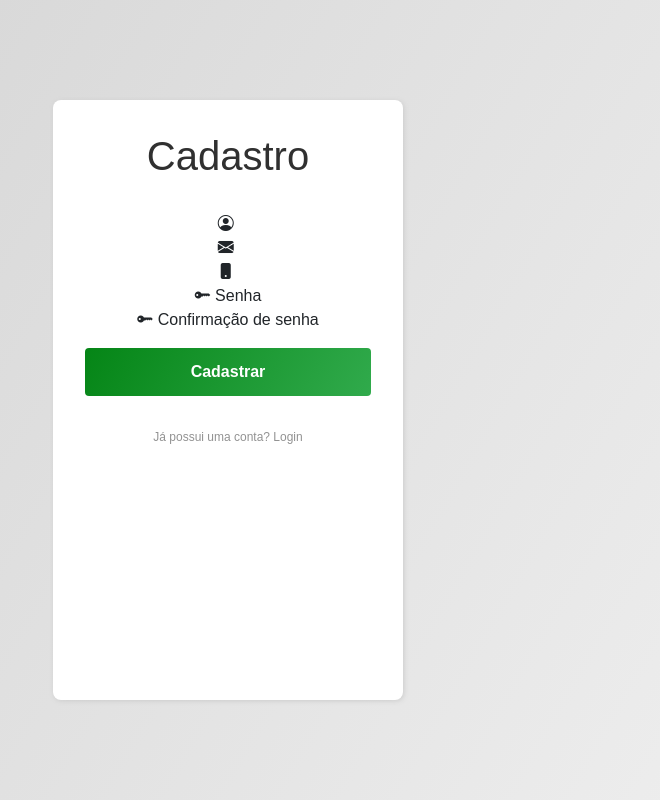
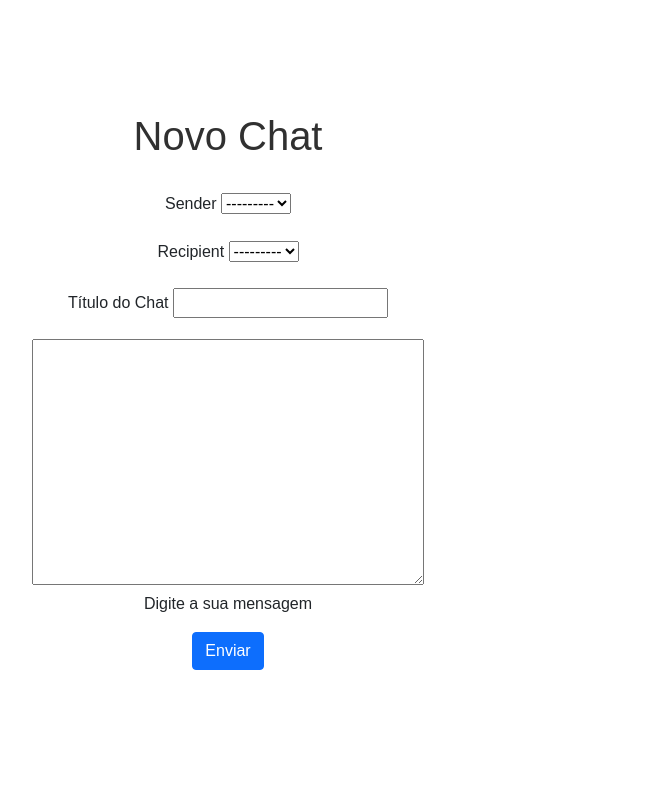
Before and after one commit to karlosruan07/django-chat, a Django app: page /chat/new-chat/ in a window 1280 px wide. Shown: the whole page, without its empty margins (412-1072 px from the left). Run offline with Django 3.2, Linux system fonts and the light colour scheme; some libraries are stand-ins or nearby versions.

Commit message:
funcao create do app chat

```diff
--- a/accounts/templates/accounts/home-content.html
+++ b/accounts/templates/accounts/home-content.html
@@ -1,5 +1,7 @@
 {% extends 'base.html' %}
 
 {% block content %}
-<h1>Home</h1>
+<div style="text-align: center; margin-top: 20%;">
+    <a href="{% url 'new-chat' %}"><button class="btn btn-primary">Novo Chat</button></a>
+</div>
 {% endblock %}
--- a/chat/templates/chat/new-chat.html
+++ b/chat/templates/chat/new-chat.html
@@ -2,59 +2,43 @@
 
 {% load static %}
 
-{% block title %} Signup {% endblock %}
+{% block title %} Novo Chat {% endblock %}
 
 {% block content %}
-    <main class="login">
+<main class="container">
 
-        <div class="signup_container">
+    <div style="text-align: center; margin-top: 10%;">
+        <h1 class="login_title">Novo Chat</h1>
 
-                <h1 class="login_title">Cadastro</h1>
-
-                <form class="login_form" action="" method="POST">
+        <form method="POST">
 
             {% csrf_token %}
 
-                    <div>
-                        <i class="bi bi-person-circle"></i>
-                        <label for="{{ form.username.auto_id }}">{{ form.username.label }}</label>
-                        {{ form.username }}
-                        {{ form.username.errors }}
+            <div class="mb-3">
+                <label for="{{ form.sender.auto_id }}" class="form-label">{{ form.sender.label }}</label>
+                {{ form.sender }}
+                <div id="{{ form.sender.auto_id }}" class="form-text">{{ form.sender.errors }}</div>
             </div>
 
-                    <div>
-                        <i class="bi bi-envelope-fill"></i>
-                        <label for="{{ form.email.auto_id }}">{{ form.email.label }}</label>
-                        {{ form.email }}
-                        {{ form.email.errors }}
+            <div class="mb-3">
+                <label for="{{ form.recipient.auto_id }}" class="form-label">{{ form.recipient.label }}</label>
+                {{ form.recipient }}
+                <div id="{{ form.recipient.auto_id }}" class="form-text">{{ form.recipient.errors }}</div>
             </div>
 
-                    <div>
-                        <i class="bi bi-phone-fill"></i>
-                        <label for="{{ form.phone.auto_id }}">{{ form.phone.label }}</label>
-                        {{ form.phone }}
-                        {{ form.phone.errors }}
+            <div class="mb-3">
+                <label for="{{ form.subject.auto_id }}" class="form-label">{{ form.subject.label }}</label>
+                {{ form.subject }}
+                <div id="{{ form.subject.auto_id }}" class="form-text">{{ form.subject.errors }}</div>
             </div>
 
-                    <div>
-                        <i class="bi bi-key-fill"></i>
-                        {{ form.password1.errors }}
-                        <label for="{{ form.password1.auto_id }}">Senha</label>
-                        {{ form.password1 }}
+            <div class="mb-3">
+                {{ form.message }}
+                <br><label for="{{ form.message.auto_id }}">{{ form.message.label }}</label>
             </div>
 
-                    <div>
-                        <i class="bi bi-key-fill"></i>
-                        {{ form.password2.errors }}
-                        <label for="{{ form.password2.auto_id }}">Confirmação de senha</label>
-                        {{ form.password2 }}
-                    </div>
-
-                <button class="login_submit" type="submit" name="Submit">Cadastrar</button>
-
+            <button type="submit" class="btn btn-primary">Enviar</button>
         </form>
-
-            <a href="#" class="signup">Já possui uma conta? Login</a>
 
     </div>
 
--- a/chat/urls.py
+++ b/chat/urls.py
@@ -3,5 +3,5 @@
 from . import views
 
 urlpatterns = [
-    path('new-chat/', views.new_chat, name='new-chat'),
+    path('new-chat/', views.NewChatView.as_view(), name='new-chat'),
 ]
--- a/chat/views.py
+++ b/chat/views.py
@@ -1,5 +1,17 @@
 from django.shortcuts import render
-from django.http import HttpResponse
 
-def new_chat(request):
-    return render(request, 'chat/new-chat.html')
+from django.views import generic
+from django.urls import reverse_lazy
+
+from chat.models import Chat
+
+class NewChatView(generic.CreateView):
+    model = Chat
+    template_name = 'chat/new-chat.html'
+    fields = [
+            "sender",
+            "recipient",
+            "subject",
+            "message"
+        ]
+    success_url = reverse_lazy('home')
```
Also changed, not shown: chat/forms.py (added, +16 -0 lines). Lines whose indentation alone changed are shown as unchanged.
